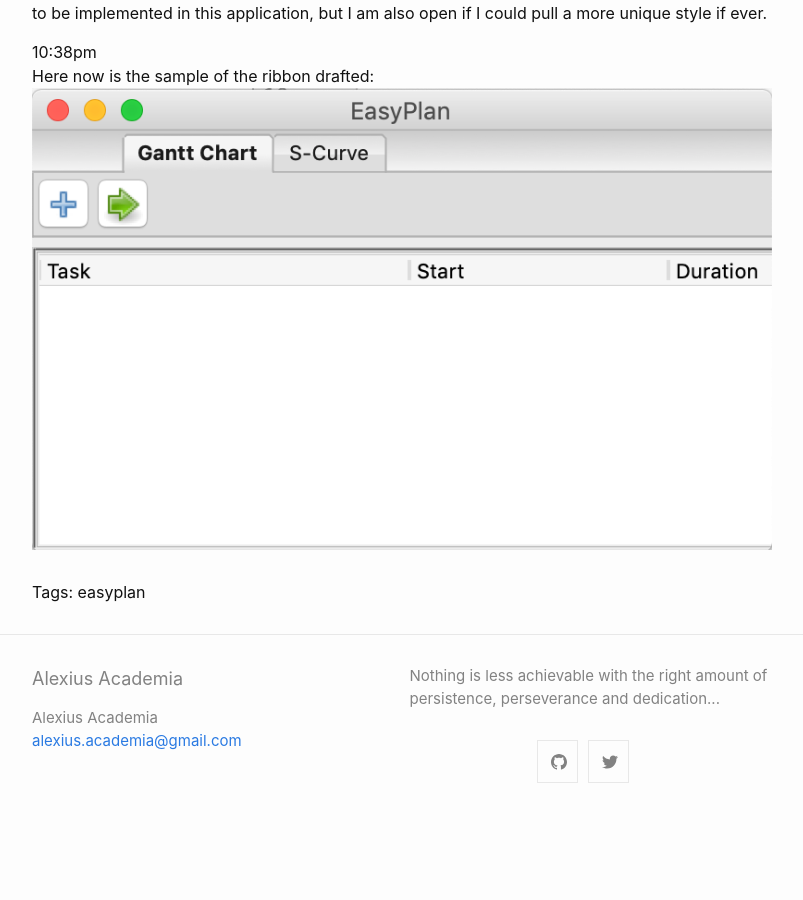
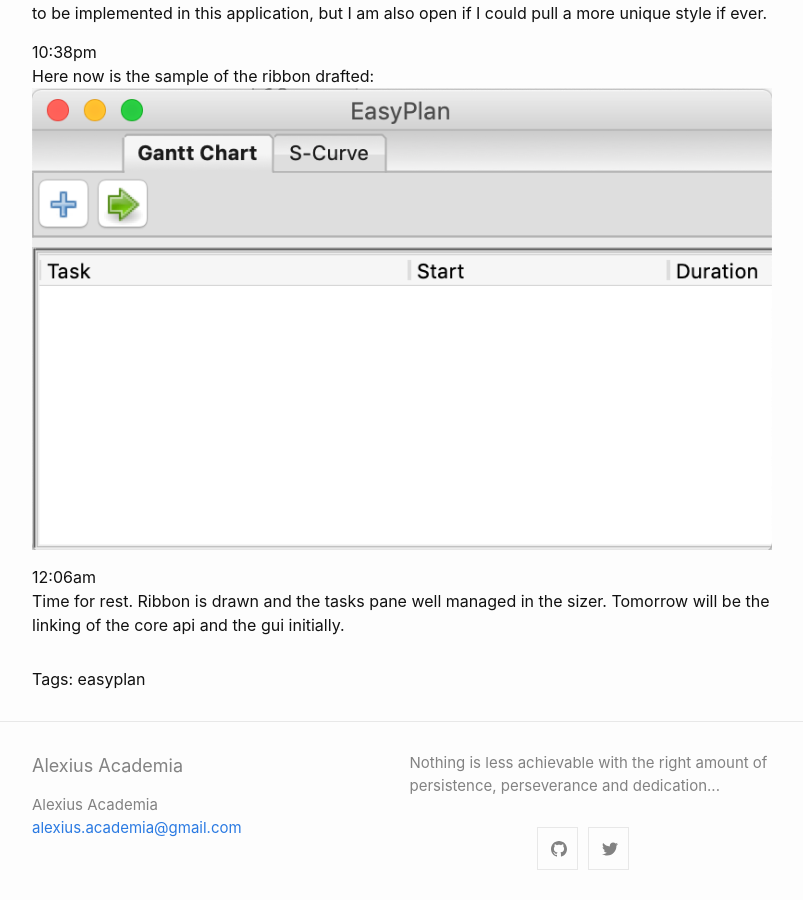
Before and after one commit to alexiusacademia/alexiusacademia.github.io, a Jekyll site: the page built from _posts/2019-06-08-easyplan-day3.md, in a window 1280 px wide and 900 px high, scrolled down 1288 px. Shown: the whole window, without its empty margins (238-1041 px from the left). Built offline with Jekyll 4.4.1, drawn with Linux system fonts in a browser that asks for light colours; comment, search, counter and statistics services are not loaded; before the commit the page ends 2101 px from its top, so only the background shows below that.

Commit message:
Updated.

```diff
--- a/_posts/2019-06-08-easyplan-day3.md
+++ b/_posts/2019-06-08-easyplan-day3.md
@@ -43,3 +43,7 @@ Before continuing, I decided to take a step back and study about ribbons. I like
 10:38pm
 Here now is the sample of the ribbon drafted:
 ![alt text](/../assets/images/easyplan/day3/ribbon_preview.png "Ribbon preview")
+
+12:06am
+Time for rest. Ribbon is drawn and the tasks pane well managed in the sizer.
+Tomorrow will be the linking of the core api and the gui initially.
```
